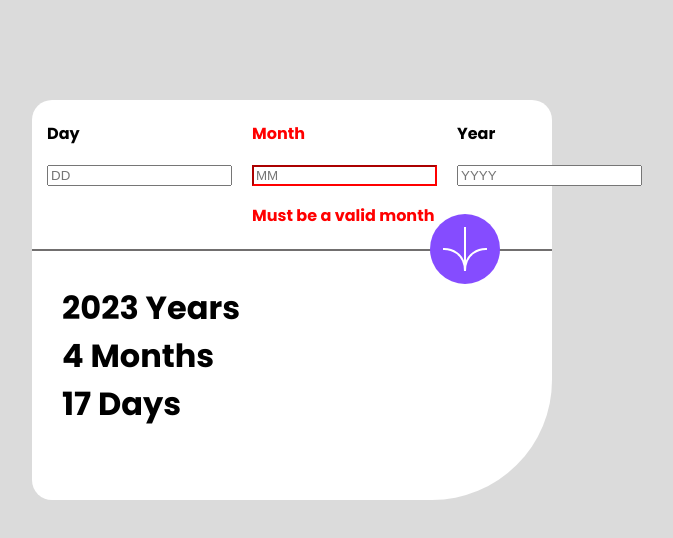
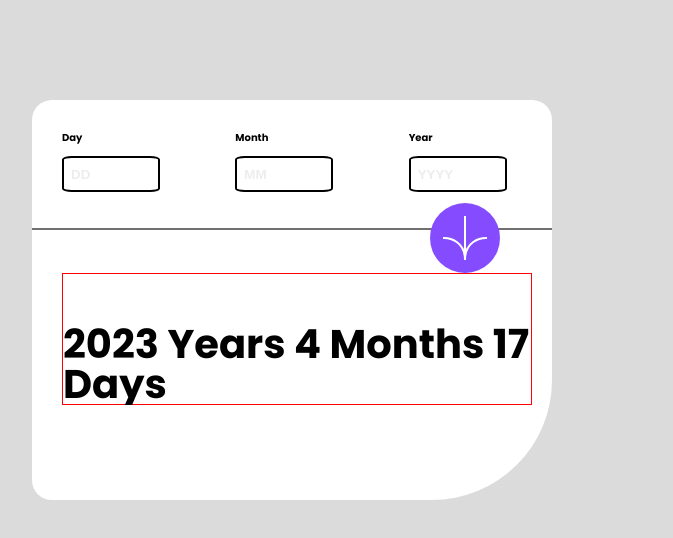
Before and after one commit to luckymeday/4-agecalculator, a plain HTML site: page index.html in a window 1280 px wide. Both pictures are taken after a click on the button 813 px from the left and 208 px from the top of the page. Shown: the whole page, without its empty margins (348-1021 px from the left). Drawn offline with Linux system fonts and the light colour scheme.

Commit message:
formula fixed

```diff
--- a/index.html
+++ b/index.html
@@ -18,6 +18,7 @@
         <div class="block">
           <p class="title" id="titleDay">Day</p>
           <input
+            class="input"
             type="text"
             id="dayInput"
             placeholder="DD"
@@ -32,6 +33,7 @@
         <div class="block">
           <p class="title" id="titleMonth">Month</p>
           <input
+            class="input"
             type="text"
             id="monthInput"
             placeholder="MM"
@@ -46,6 +48,7 @@
         <div class="block">
           <p class="title" id="titleYear">Year</p>
           <input
+            class="input"
             type="text"
             id="yearInput"
             placeholder="YYYY"
@@ -72,14 +75,11 @@
       </div>
 
       <div class="answer-container">
-        <div
-          class="answer-age"
-          id="age"
-          style="font-size: 32px"
-          font-style="italic"
-        >
+        <div class="answer-age" id="age" font-style="italic">
           <p><span class="purple">-- </span> years</p>
+
           <p><span class="purple">-- </span> months</p>
+
           <p><span class="purple">-- </span> days</p>
         </div>
       </div>
--- a/script.js
+++ b/script.js
@@ -1,50 +1,66 @@
+function clearStyles() {
+  document.getElementById("dayInput").style.borderColor = "black";
+  document.getElementById("titleDay").style.color = "black";
+  document.getElementById("alertDay").innerHTML = "";
+
+  document.getElementById("monthInput").style.borderColor = "black";
+  document.getElementById("titleMonth").style.color = "black";
+  document.getElementById("alertMonth").innerHTML = "";
+
+  document.getElementById("yearInput").style.borderColor = "black";
+  document.getElementById("titleYear").style.color = "black";
+  document.getElementById("alertYear").innerHTML = "";
+}
+
 function age() {
+  clearStyles();
   // -> putting my dob (should be past)
   var d1 = document.getElementById("dayInput").value;
   var m1 = document.getElementById("monthInput").value;
   var y1 = document.getElementById("yearInput").value;
-  console.log("input " + d1, m1, y1);
+  // console.log("input " + d1, m1, y1);
   var date = new Date(); // -> pulling today date
-  console.log("pulling today " + date);
+  // console.log("pulling today " + date);
 
   // -> setting today' date def.
   var d2 = date.getDate();
   var m2 = 1 + date.getMonth();
   var y2 = date.getFullYear();
-  console.log("today " + d2, m2, y2);
+  // console.log("today " + d2, m2, y2);
   var month = [31, 28, 31, 30, 31, 30, 31, 31, 30, 31, 30, 31];
 
   if (d1 > d2) {
     d2 = d2 + month[m2 - 1];
     m2 = m2 - 1;
-  } else if (d1 > 31) {
-    console.log("Must be a valid day");
+  }
+  if (d1 > 31) {
+    // console.log("Must be a valid day");
     document.getElementById("dayInput").style.borderColor = "red";
     document.getElementById("titleDay").style.color = "red";
     document.getElementById("alertDay").innerHTML =
-      "<span style='color:red;'> Must be a valid day</span>";
+      "<span style='color:red; font-style:italic;'> Must be a valid day</span>";
     // document.getElementById("age").innerHTML = "--";
   }
 
   if (m1 > m2) {
     m2 = m2 + 12;
     y2 = y2 - 1;
-  } else if (m1 > 13);
-  {
-    console.log("Must be a valid month");
+  }
+  if (m1 > 12) {
+    // console.log("Must be a valid month");
     document.getElementById("monthInput").style.borderColor = "red";
     document.getElementById("titleMonth").style.color = "red";
     document.getElementById("alertMonth").innerHTML =
-      "<span style='color:red;'> Must be a valid month</span>";
+      "<span style='color:red;  font-style:italic;'> Must be a valid month</span>";
     // document.getElementById("age").innerHTML = "--";
   }
 
   if (y1 > y2) {
-    console.log("Must be in the past");
+    // console.log("Must be in the past");
     document.getElementById("yearInput").style.borderColor = "red";
     document.getElementById("titleYear").style.color = "red";
     document.getElementById("alertYear").innerHTML =
-      "<span style='color:red;'>Must be in the past</span>";
+      "<span style='color:red; font-style:italic;'>Must be in the past</span>";
     // document.getElementById("age").innerHTML = "--";
   }
 
@@ -55,10 +71,10 @@ function age() {
   document.getElementById("age").innerHTML =
     y +
     "<span style='font-size 32px ; font-style:italic:bold ;'> Years </span>" +
-    "<br />" +
     m +
     "<span style='font-size 32px ; font-style:italic:bold ;'> Months </span>" +
-    "<br />" +
-    d +
+    +d +
     "<span style='font-size 32px ; font-style:italic:bold ;'> Days </span>";
+
+  element.reset();
 }
--- a/style.css
+++ b/style.css
@@ -25,19 +25,33 @@ body {
 }
 .block {
   width: 100%;
-  padding: 5px;
+  padding: 20px;
   margin-left: 10px;
   display: inline-block;
   /* float: left; */
 }
+.title {
+  font-size: 10px;
+  color: hsl(0, 1%, 44%);
+}
 .input {
-  width: 10px;
+  width: 90px;
+  height: 30px;
+  border-radius: 10%;
+  border-style: solid;
+  border-color: hsl(0, 0%, 86%);
+}
+input::placeholder {
+  padding-left: 5px;
+  font-weight: bold;
+  opacity: 0.5;
+  color: hsl(0, 0%, 86%);
 }
 .arrow-part {
   display: flex;
   flex-direction: row-reverse;
   width: 90%;
-  margin-top: -35px;
+  margin-top: -25px;
   /* font-size: 32px; */
   /* text-align: center; */
   /* font-family: "Poppins", sans-serif; */
@@ -53,18 +67,19 @@ body {
   border: none;
 }
 .answer-container {
-  display: flex;
-  justify-content: center;
-  align-content: center;
+  /* display: flex; */
   width: 100%;
-  margin: 20;
   overflow: hidden;
   display: block;
 }
 .answer-age {
-  width: 100%;
+  border: solid red 1px;
+  width: 90%;
   margin-left: 30px;
-  margin-right: 30px;
+  padding-top: 50px;
+  font-size: 40px;
+  line-height: 1em;
+  /* margin-right: 30px; */
 }
 .purple {
   color: hsl(259, 100%, 65%);
```
